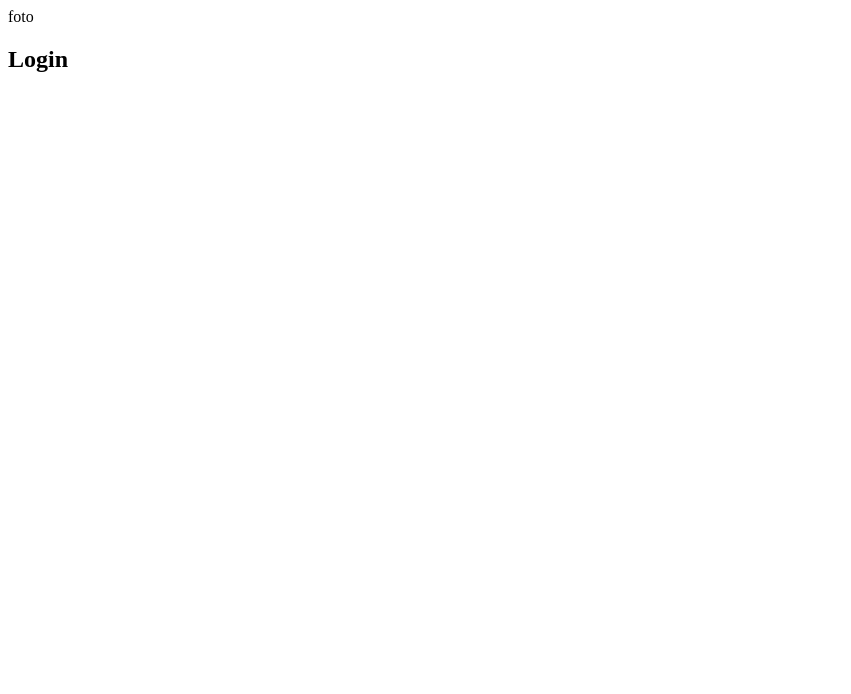
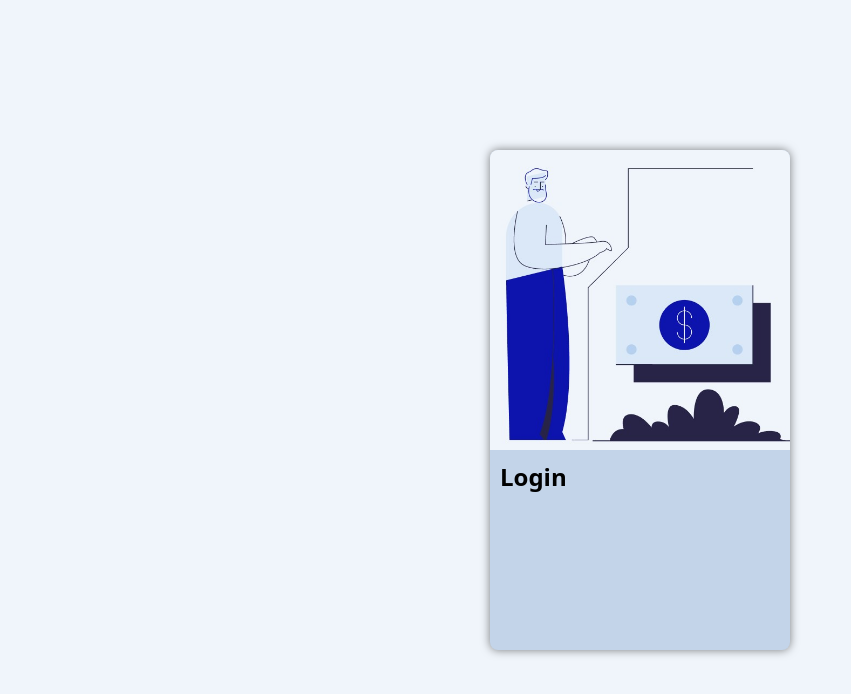
Before and after one commit to stelsol/projeto-login, a plain HTML site: page index.html in a window 1280 px wide. Shown: the whole page, without its empty margins (0-851 px from the left). Drawn offline with Linux system fonts and the light colour scheme.

Commit message:
Tela para celulares criada

```diff
--- a/estilos/style.css
+++ b/estilos/style.css
@@ -1,5 +1,46 @@
 @charset "UTF-8";
 /*Paleta de cores:
     #0D13AD
-    #C1BDBD
+    #F0F5FB
 */
+*{
+    font-family: system-ui, -apple-system, BlinkMacSystemFont, 'Segoe UI', Roboto, Oxygen, Ubuntu, Cantarell, 'Open Sans', 'Helvetica Neue', sans-serif, Helvetica, sans-serif;
+    padding: 0px;
+    margin: 0px;
+    box-sizing: border-box;
+}
+html,body{
+    background-color: #F0F5FB;
+    height: 100vh;
+    width: 100vw;
+}
+
+main{
+    height: 100vh;
+    width: 100vw;
+    position: relative;
+}
+section.login{
+    position: absolute;
+    top: 50%;
+    left: 50%;
+    overflow:hidden;
+
+    transform: translate(-50%,-50%);
+    background-color: #c3d4e9 ;
+    width: 300px;
+    height: 500px;
+    border-radius: 8px;
+    box-shadow: 0px 0px 10px rgba(0, 0, 0, 0.507);
+}
+section.login > div.imagem{
+    display: block;
+    background: url(../imagens/gestan.jpg);
+    background-size: cover;
+    background-position: center center;
+    height: 300px;
+}
+section.login > div.formulario{
+    display: block;
+    padding: 10px;
+}
--- a/index.html
+++ b/index.html
@@ -8,15 +8,13 @@
 </head>
 <body>
     <main>
-        <section>
-            <div id="imagem">
-                foto
+        <section class="login">
+            <div class="imagem">
+
             </div>
-            <div id="formulario">
+            <div class="formulario">
                 <h2>Login</h2>
                <form action="login.php" method="post">
-
-
                </form>
             </div>
         </section>
```
Also changed, not shown: imagens/logo.png (added), imagens/nossa-logo.png (added).
